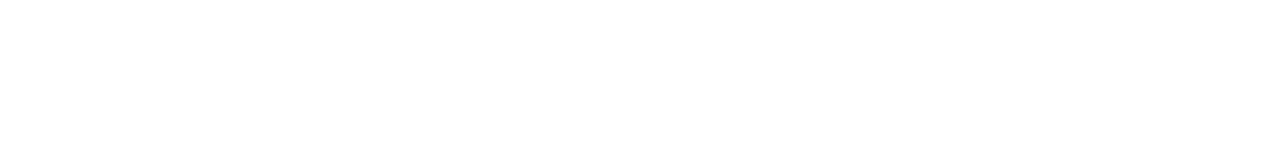
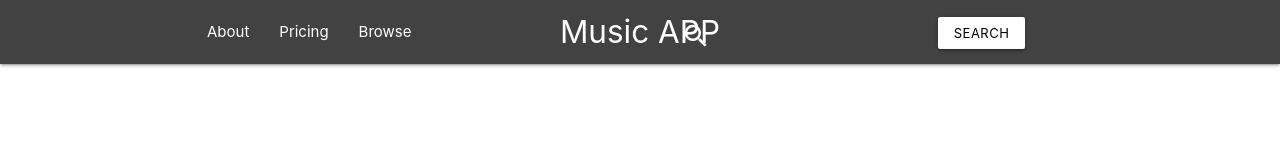
Before and after one commit to tylerphopho/music-app, a website: page public/index.html in a window 1280 px wide. Drawn offline with nearby package versions, Linux system fonts and the light colour scheme.

Commit message:
created navBar with Materialize.css

```diff
--- a/public/index.html
+++ b/public/index.html
@@ -5,12 +5,48 @@
     <meta name="viewport" content="width=device-width, initial-scale=1.0">
     <meta http-equiv="X-UA-Compatible" content="ie=edge">
     <meta name="viewport" content="width=device-width, initial-scale=1">
-    <link rel="stylesheet" href="https://cdn.jsdelivr.net/npm/bulma@0.8.0/css/bulma.min.css">
+
+    <!-- Compiled and minified CSS -->
+    <link rel="stylesheet" href="https://cdnjs.cloudflare.com/ajax/libs/materialize/1.0.0/css/materialize.min.css">
+
+    <!-- Compiled and minified JavaScript -->
+    <script src="https://cdnjs.cloudflare.com/ajax/libs/materialize/1.0.0/js/materialize.min.js"></script>
+    <link href="https://fonts.googleapis.com/icon?family=Material+Icons" rel="stylesheet">
     <title>Music App</title>
 
 
 </head>
 <body>
+<!-- Navbar Section -->
+<nav class="nav-wrapper grey darken-3 navbar-static">
+    <div class="container">
+        <ul class="left hide-on-med-and-down">
+            <li><a href="">About</a></li>
+            <li><a href="">Pricing</a></li>
+            <li><a href="">Browse</a></li>
+        </ul>
+    <a href="" class="brand-logo center">Music APP</a>
+    <ul class="right hide-on-med-and-down">
+        <li>
+            <div class="center row">
+                <div class="col m12">
+                    <div class="row">
+                        <form>
+                            <div class="input-field col s6">
+                                <i class="white-text material-icons prefix">search</i>
+                                <input id="music-search" type="text" class="white-text" placeholder="">
+                            </div>
+                            <div class="col s6">
+                                <button id="navbar-search" class="btn-small white black-text">Search</button>
+                            </div>
+                        </form>
+                    </div>
+                </div>
+            </div>
+        </li>
+    </ul>
+    </div>
 
+</nav>
 </body>
 </html>
```
